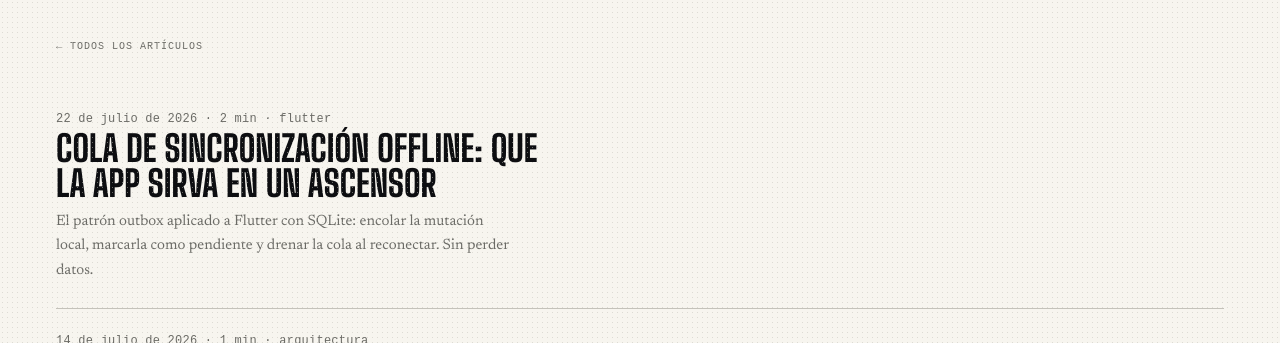
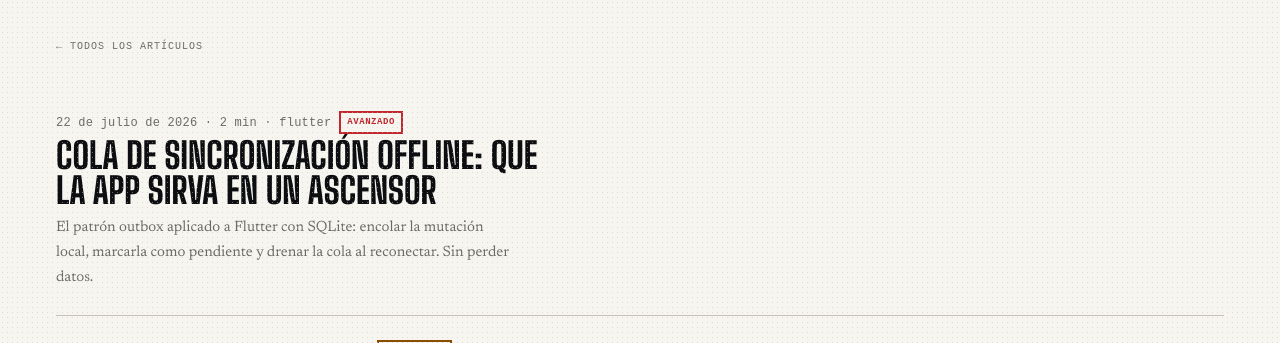
Before and after one commit to JCJMA1994/portafolio-joao-moreno, an Astro site: page /blog/tag/arquitectura in a window 1280 px wide. Shown: the part 220-563 px from the top of the page. Built offline with nearby package versions, Linux system fonts and the light colour scheme; Astro itself is replaced by a stand-in of ours; a web font is replaced by a local one.

Commit message:
feat(blog): render level badge on post cards
Add LevelBadge.astro with three AA-contrast tones (green/amber, plus
the existing theme red for avanzado) and wire it into PostCard and
every page that renders one: home, blog index, and tag pages.

```diff
--- /dev/null
+++ b/src/components/LevelBadge.astro
@@ -0,0 +1,38 @@
+---
+/**
+ * Insignia de dificultad. Es la única excepción deliberada a la
+ * disciplina de cuatro colores del tema (ver globals.css): el nivel
+ * es un semáforo y necesita tres tonos distinguibles por color, no
+ * solo por texto. Los tres tonos están verificados para contraste
+ * AA contra el fondo (`--color-paper` en claro, `--color-paper` en
+ * oscuro) — ver tests/e2e/a11y.spec.ts.
+ */
+interface Props {
+  level: 'principiante' | 'intermedio' | 'avanzado';
+}
+const { level } = Astro.props;
+
+const LABEL: Record<Props['level'], string> = {
+  principiante: 'Principiante',
+  intermedio: 'Intermedio',
+  avanzado: 'Avanzado',
+};
+
+const TONE: Record<Props['level'], string> = {
+  principiante: 'border-[#0f6e30] text-[#0f6e30] dark:border-[#4ade80] dark:text-[#4ade80]',
+  intermedio: 'border-[#8a4d00] text-[#8a4d00] dark:border-[#fbbf24] dark:text-[#fbbf24]',
+  // El rojo del tema ya está verificado AA en ambos modos (ver
+  // globals.css): reutilizarlo aquí evita introducir un cuarto tono.
+  avanzado: 'border-red text-red',
+};
+---
+
+<span
+  class:list={[
+    'inline-block shrink-0 border-2 px-1.5 py-0.5 font-mono text-[0.5625rem] font-semibold tracking-[0.06em] uppercase',
+    TONE[level],
+  ]}
+  aria-label={`Nivel: ${LABEL[level]}`}
+>
+  {LABEL[level]}
+</span>
--- a/src/components/PostCard.astro
+++ b/src/components/PostCard.astro
@@ -1,5 +1,6 @@
 ---
 import { formatDate, isoDate } from '@/lib/utils';
+import LevelBadge from '@/components/LevelBadge.astro';
 
 interface Props {
   slug: string;
@@ -8,15 +9,19 @@ interface Props {
   pubDate: Date;
   minutes: number;
   tags: string[];
+  level: 'principiante' | 'intermedio' | 'avanzado';
 }
-const { slug, title, description, pubDate, minutes, tags } = Astro.props;
+const { slug, title, description, pubDate, minutes, tags, level } = Astro.props;
 ---
 
 <li class="grid gap-1 border-b border-tone py-6">
-  <p class="m-0 font-mono text-xs tracking-[0.02em] text-slate">
-    <time datetime={isoDate(pubDate)}>{formatDate(pubDate)}</time>
-    · {minutes} min · {tags[0]}
-  </p>
+  <div class="flex flex-wrap items-center gap-2">
+    <p class="m-0 font-mono text-xs tracking-[0.02em] text-slate">
+      <time datetime={isoDate(pubDate)}>{formatDate(pubDate)}</time>
+      · {minutes} min · {tags[0]}
+    </p>
+    <LevelBadge level={level} />
+  </div>
   <a
     href={`/blog/${slug}`}
     class="max-w-[30ch] font-impact text-[clamp(1.5rem,3.6vw,2.25rem)] leading-[0.98] font-extrabold uppercase no-underline transition-colors hover:text-red"
--- a/src/pages/blog/index.astro
+++ b/src/pages/blog/index.astro
@@ -66,6 +66,7 @@ const tags = [...new Set(posts.flatMap((p) => p.data.tags))].sort();
             pubDate={post.data.pubDate}
             minutes={readingTime(post.body ?? '')}
             tags={post.data.tags}
+            level={post.data.level}
           />
         ))
       }
--- a/src/pages/blog/tag/[tag].astro
+++ b/src/pages/blog/tag/[tag].astro
@@ -49,6 +49,7 @@ const { tag, posts } = Astro.props;
             pubDate={post.data.pubDate}
             minutes={readingTime(post.body ?? '')}
             tags={post.data.tags}
+            level={post.data.level}
           />
         ))
       }
--- a/src/pages/index.astro
+++ b/src/pages/index.astro
@@ -222,6 +222,7 @@ const title = `${profile.name} · ${profile.role}`;
               pubDate={post.data.pubDate}
               minutes={readingTime(post.body ?? '')}
               tags={post.data.tags}
+              level={post.data.level}
             />
           ))
         }
```
